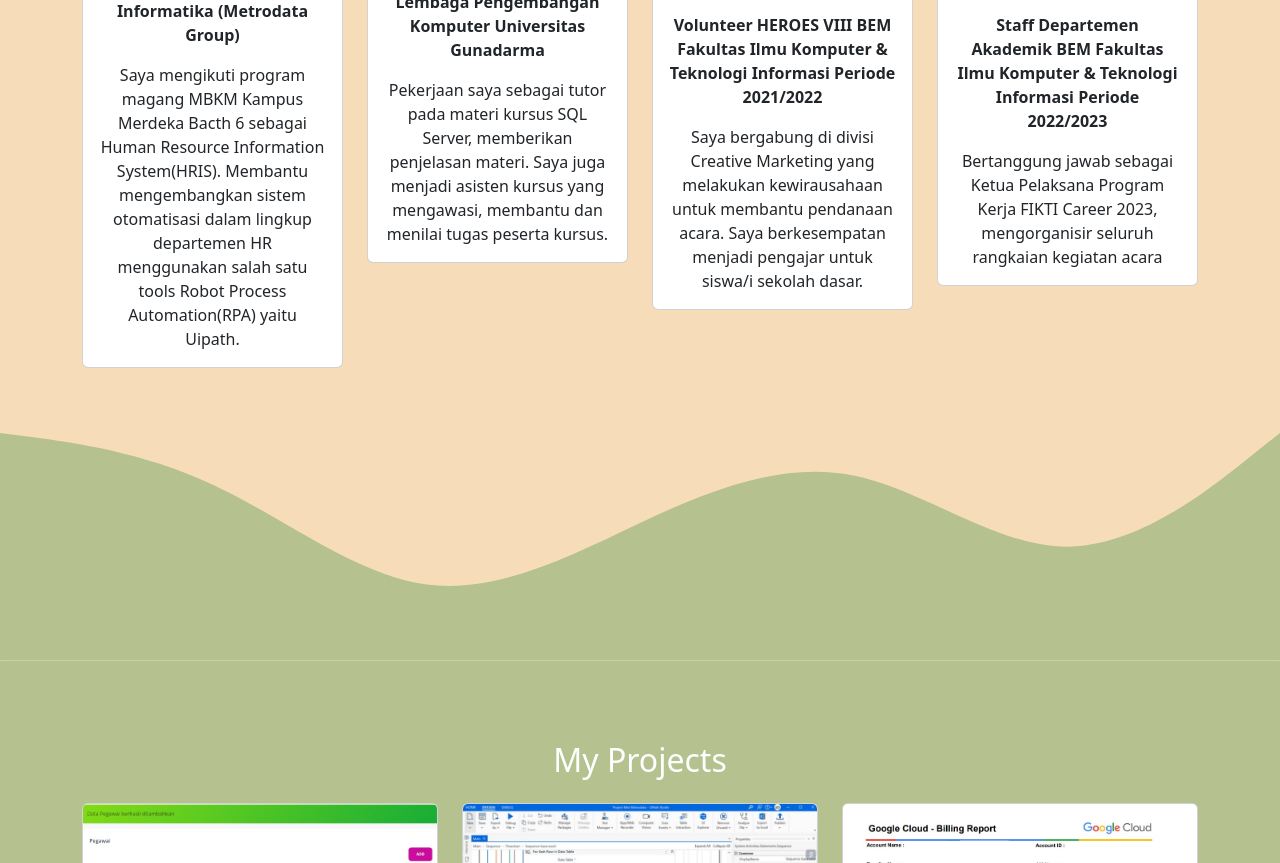
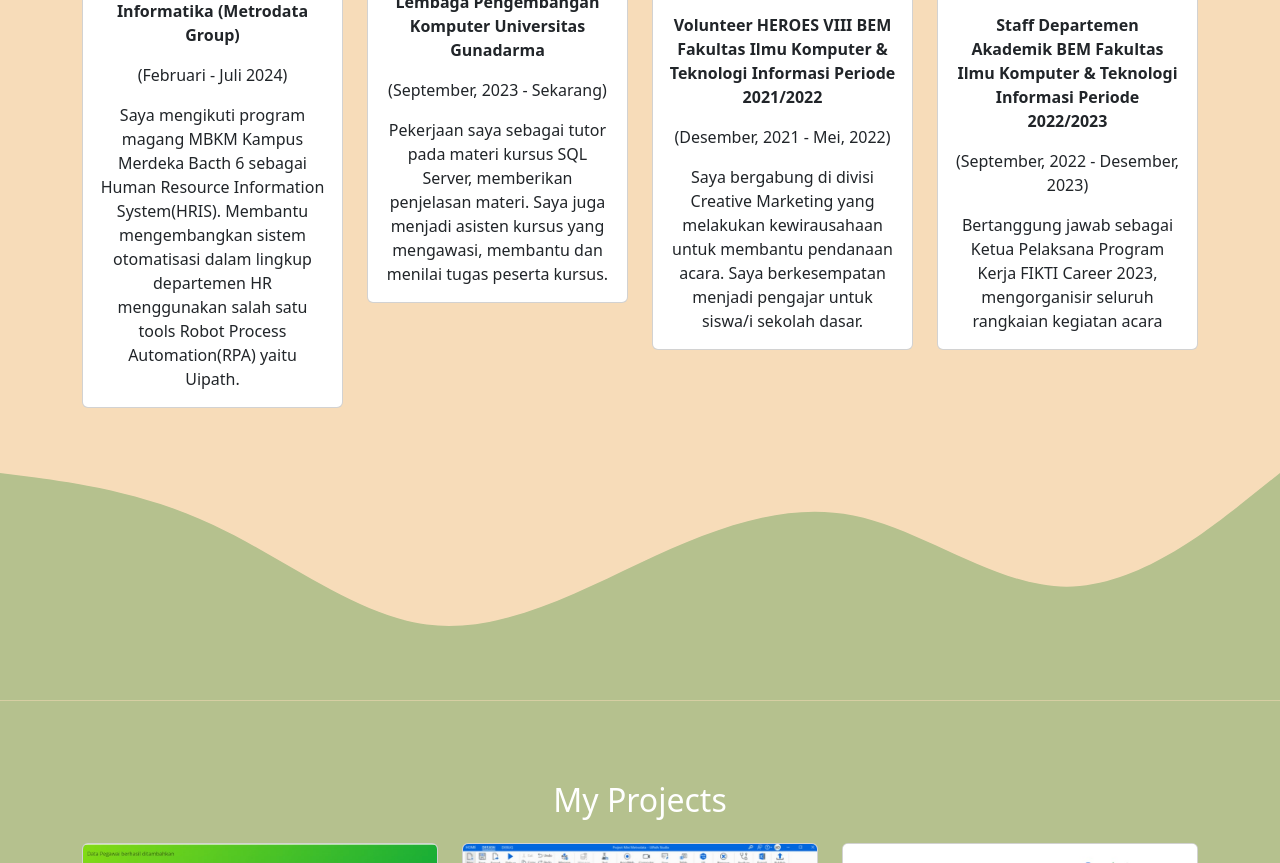
Before and after one commit to TazkiatunNR/Portofolio_Tazkiatun, a plain HTML site: page index.html in a window 1280 px wide. Shown: the part 1921-2784 px from the top of the page. Drawn offline with nearby package versions, Linux system fonts and the light colour scheme.

Commit message:
index.html

```diff
--- a/index.html
+++ b/index.html
@@ -96,6 +96,7 @@
               <img src="img/E1.jpeg" class="card-img-top" alt="Experience 1" />
               <div class="card-body">
                 <p class="card-text fw-semibold text-center">PT Mitra Integrasi Informatika (Metrodata Group)</p>
+                <p class="card-text text-center ">(Februari - Juli 2024)</p>
                 <p class="card-text text-center">
                   Saya mengikuti program magang MBKM Kampus Merdeka Bacth 6 sebagai Human Resource Information System(HRIS). Membantu mengembangkan sistem otomatisasi dalam lingkup departemen HR menggunakan salah satu tools Robot Process
                   Automation(RPA) yaitu Uipath.
@@ -108,6 +109,7 @@
               <img src="img/E2.JPG" class="card-img-top" alt="Experience 2" />
               <div class="card-body">
                 <p class="card-text fw-semibold text-center">Lembaga Pengembangan Komputer Universitas Gunadarma</p>
+                <p class="card-text text-center ">(September, 2023 - Sekarang)</p>
                 <p class="card-text text-center">Pekerjaan saya sebagai tutor pada materi kursus SQL Server, memberikan penjelasan materi. Saya juga menjadi asisten kursus yang mengawasi, membantu dan menilai tugas peserta kursus.</p>
               </div>
             </div>
@@ -117,6 +119,7 @@
               <img src="img/E4.JPG" class="card-img-top" alt="Experience 3" />
               <div class="card-body">
                 <p class="card-text fw-semibold text-center">Volunteer HEROES VIII BEM Fakultas Ilmu Komputer & Teknologi Informasi Periode 2021/2022</p>
+                <p class="card-text text-center ">(Desember, 2021 - Mei, 2022)</p>
                 <p class="card-text text-center">Saya bergabung di divisi Creative Marketing yang melakukan kewirausahaan untuk membantu pendanaan acara. Saya berkesempatan menjadi pengajar untuk siswa/i sekolah dasar.</p>
               </div>
             </div>
@@ -126,6 +129,7 @@
               <img src="img/E5.jpg" class="card-img-top" alt="Experience 4" />
               <div class="card-body">
                 <p class="card-text fw-semibold text-center">Staff Departemen Akademik BEM Fakultas Ilmu Komputer & Teknologi Informasi Periode 2022/2023</p>
+                <p class="card-text text-center ">(September, 2022 - Desember, 2023)</p>
                 <p class="card-text text-center">Bertanggung jawab sebagai Ketua Pelaksana Program Kerja FIKTI Career 2023, mengorganisir seluruh rangkaian kegiatan acara</p>
               </div>
             </div>
```
